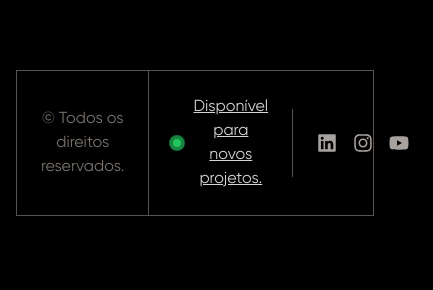
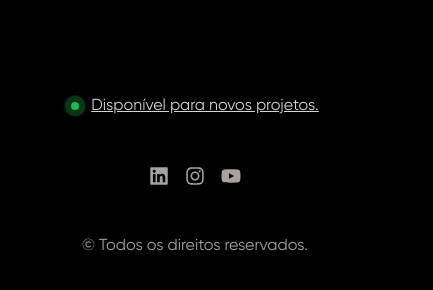
Before and after one commit to eliasnsz/portfolio, a Next.js app: page / in a window 390 px wide. Shown: the part 2988-3278 px from the top of the page, 433 px wide, since content can reach past the window. Built offline with nearby package versions, Linux system fonts and the light colour scheme.

Commit message:
footer responsive fix

```diff
--- a/app/page.tsx
+++ b/app/page.tsx
@@ -34,29 +34,28 @@ export default function Home() {
       </Container>
 
       <Container className="mb-[4em]">
-        <footer className="border text-base text-stone-500 border-stone-600 flex items-center divide-x divide-stone-600 justify-between">
-          <div className="p-6 flex-1 text-center">
-            <p>&copy; Todos os direitos reservados.</p>
+        <footer className="lg:border grid text-base text-stone-400 border-stone-400 lg:divide-stone-400 grid-rows-[min-content_min-content_min-content] lg:grid-cols-[2fr_3fr_2fr] lg:divide-x">
+          <div className="p-6 lg:order-1 text-center order-3">
+            &copy; Todos os direitos reservados.
           </div>
-          <div className="p-6 flex-1 text-center flex items-center gap-3 justify-center">
-            <div className="h-2 w-2 rounded-full flex items-center justify-center bg-green-500">
-              <div className="h-3 w-3 aspect-square rounded-full bg-green-500 animate-ping" />
+          <div className="p-6 order-1 lg:order-2 text-center flex items-center justify-center gap-3">
+            <div className="h-2 flex items-center justify-center aspect-square w-2 rounded-full bg-green-500">
+              <div className="h-4 w-4 animate-ping rounded-full aspect-square bg-green-600/50" />
             </div>
-
-            <a
-              href="#"
-              className="text-stone-300 underline hover:text-stone-200 transition-colors"
-            >
+            <a href="#" className="text-stone-300 underline">
               Disponível para novos projetos.
             </a>
           </div>
-          <div className="p-6 flex gap-4 justify-center flex-1 text-center">
+          <div className="p-6 lg:order-3 order-2 text-center flex items-center justify-center gap-4">
             {socials.map(({ href, icon: Icon }) => (
-              <a href={href} target="_blank" rel="noreferer" key={Icon}>
-                <Icon
-                  size={20}
-                  className="text-stone-400 hover:text-stone-300 transition-colors"
-                />
+              <a
+                href={href}
+                className="transition-colors hover:text-stone-200"
+                key={href}
+                target="_blank"
+                rel="noreferer"
+              >
+                <Icon size={20} />
               </a>
             ))}
           </div>
```
